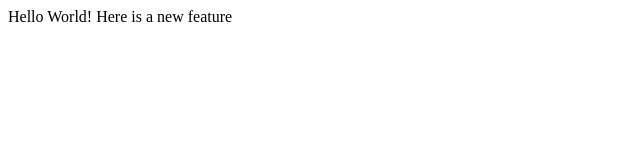
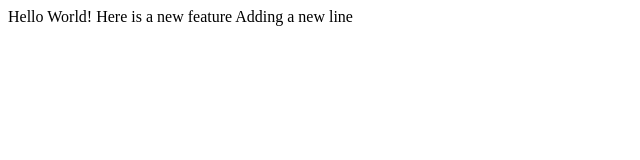
Before and after one commit to qabug/lecture1, a plain HTML site: page index.html in a window 1280 px wide. Shown: the whole page, without its empty margins (0-640 px from the left). Drawn offline with Linux system fonts and the light colour scheme.

Commit message:
added new line

```diff
--- a/index.html
+++ b/index.html
@@ -6,5 +6,6 @@
 	<body>
 		Hello World!
 		Here is a new feature
+		Adding a new line
 	</body>
 </html>
```
